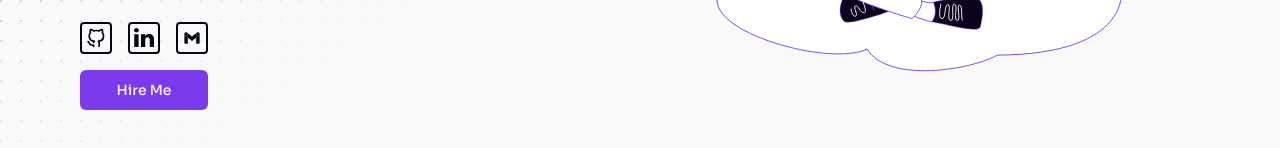
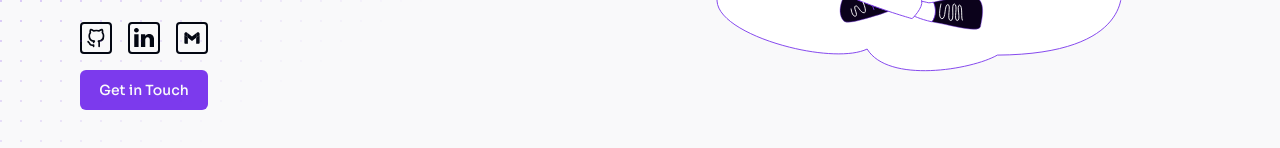
Before and after one commit to Peter3Khalil/personal-website, a Next.js app: page / in a window 1280 px wide. Shown: the part 649-797 px from the top of the page. Built offline with nearby package versions, Linux system fonts and the light colour scheme.

Commit message:
✨ Updating hero button to scroll smoothly to contact section

```diff
--- a/src/components/hero.tsx
+++ b/src/components/hero.tsx
@@ -125,7 +125,20 @@ const HeroContent: FC<React.HTMLAttributes<HTMLDivElement>> = ({
             </li>
           ))}
         </ul>
-        <Button className="mt-4 self-stretch">Hire Me</Button>
+        <Button className="mt-4 self-stretch" asChild>
+          <a
+            href="#contact"
+            onClick={(e) => {
+              e.preventDefault();
+              document.querySelector(`#contact`)?.scrollIntoView({
+                behavior: 'smooth',
+                block: 'start',
+              });
+            }}
+          >
+            Get in Touch
+          </a>
+        </Button>
       </div>
     </section>
   );
```
